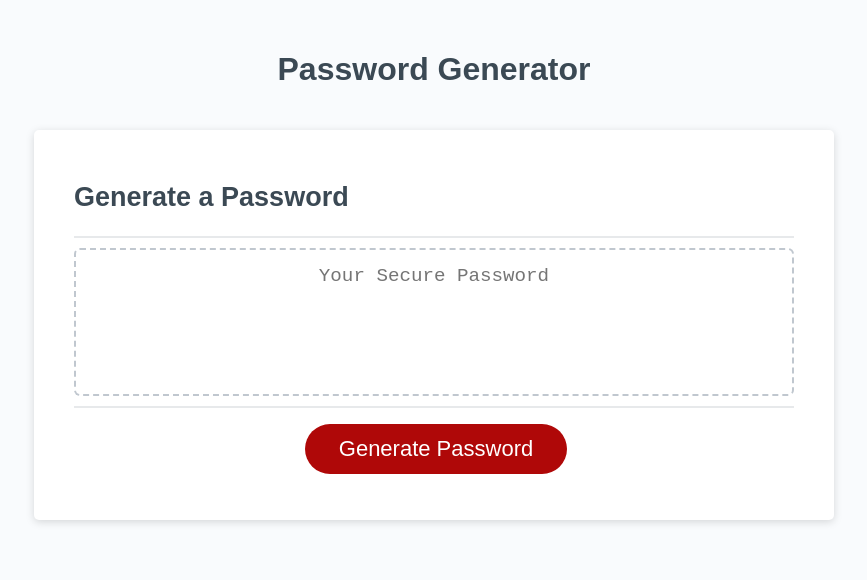
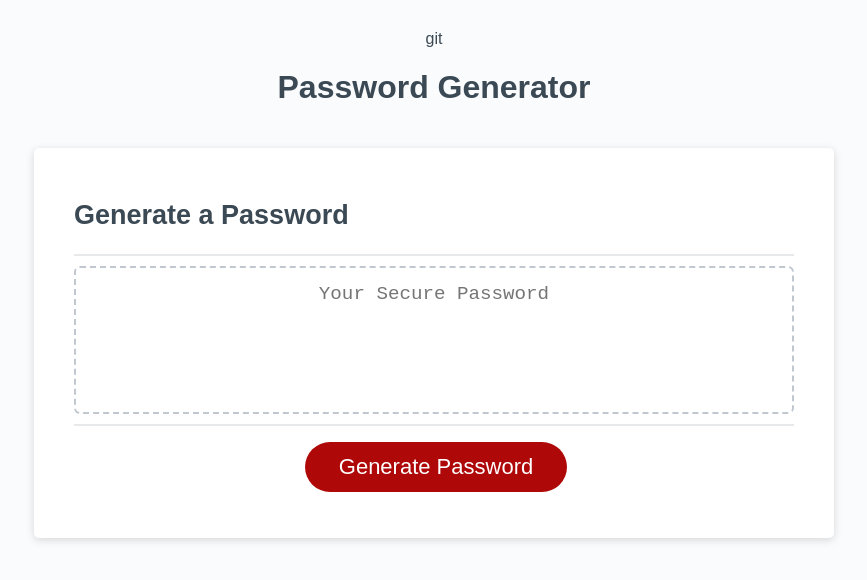
Before and after one commit to jasongrossman/password-generator, a plain HTML site: page index.html in a window 1280 px wide. Shown: the whole page, without its empty margins (206-1073 px from the left). Drawn offline with Linux system fonts and the light colour scheme.

Commit message:
updated readme

```diff
--- a/index.html
+++ b/index.html
@@ -9,7 +9,7 @@
   </head>
   <body>
     <div class="wrapper">
-      <header>
+      <header>git
         <h1>Password Generator</h1>
       </header>
       <div class="card">
```
Also changed, not shown: Assets/sample.PNG (added), 1 other file.
